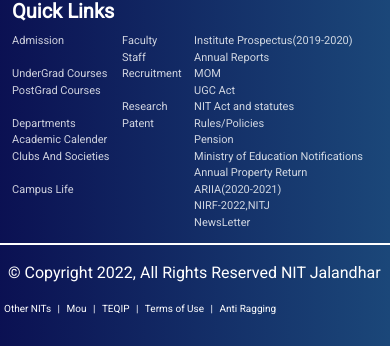
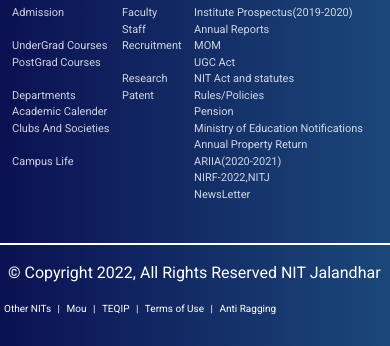
Before and after one commit to sushant-dhuria/footer-4, a website: page index.html in a window 390 px wide. Shown: the part 498-844 px from the top of the page. Drawn offline with nearby package versions, Linux system fonts and the light colour scheme.

Commit message:
Update index.html

```diff
--- a/index.html
+++ b/index.html
@@ -15,7 +15,7 @@
     }
 </style>
 <body>
-      <div class="bg-gradient-to-r from-[#060c4ffa]  to-[#1b4779] -500 ... lg:h-[63%] h-[60%] text-white absolute inset-x-0 flex flex-col lg:flex-row lg:justify-between lg:bottom-[8.2%] bottom-[12.2%]" style="font-family: 'Roboto', sans-serif;">
+      <div class="bg-gradient-to-r from-[#060c4ffa]  to-[#1b4779] -500 ... lg:h-[63%] h-[65%] text-white absolute inset-x-0 flex flex-col lg:flex-row lg:justify-between lg:bottom-[8.2%] bottom-[12.2%]" style="font-family: 'Roboto', sans-serif;">
 
         <div class="flex flex-col h-1/3">
     <div class="flex  align-middle mx-auto">
```
